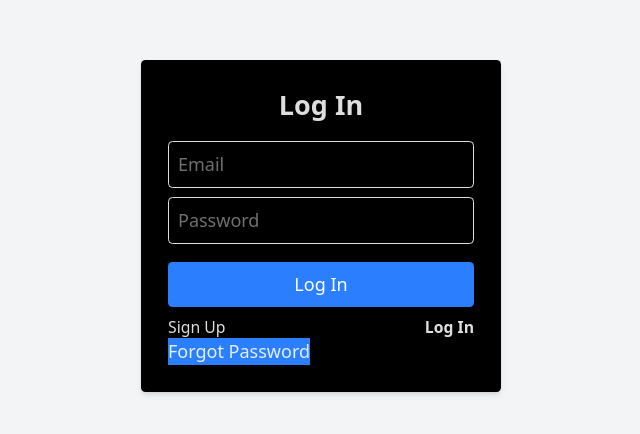
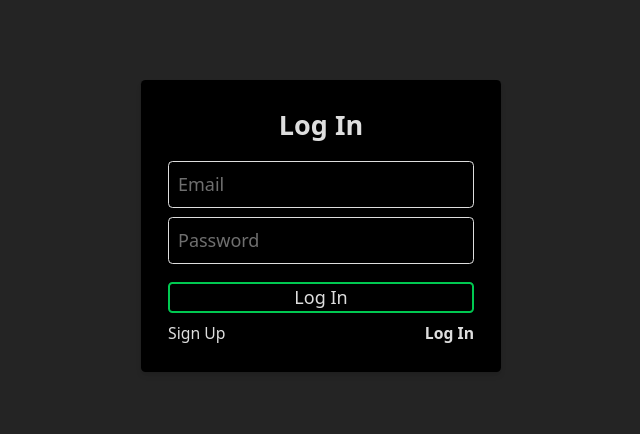
Before and after one commit to nicolaschen2293/expenseTracker, a React (Vite) app in the folder app/: page / in a window 1280 px wide. Shown: the part 174-608 px from the top of the page, without its empty margins (319-959 px from the left). Built offline with nearby package versions, Linux system fonts and the light colour scheme.

Commit message:
fix: removed vercel.json and forgot password feature as it was causing too much problem on both development and production environment.

```diff
--- a/app/src/pages/LandingPage.jsx
+++ b/app/src/pages/LandingPage.jsx
@@ -45,24 +45,8 @@
     }
   };
 
-  // Send Email to User to Reset their Password
-  const handleForgotPassword = async () => {
-    const redirectURL = import.meta.env.VITE_REDIRECT_URL;
-    console.log("redirecting to: ", redirectURL);
-    const { error } = await supabase.auth.resetPasswordForEmail(email, {
-      // Development environment
-      redirectTo: redirectURL,
-    });
-
-    if (error) {
-      setErrorMsg(`Error: ${error.message}`);
-    } else {
-      setErrorMsg('Password reset email sent. Check your inbox.');
-    }
-  }
-
   return (
-    <div className="flex flex-col items-center justify-center min-h-screen bg-gray-100">
+    <div className="flex flex-col items-center justify-center min-h-screen bg-[#242424]">
       <div className="bg-black p-6 rounded shadow-md w-80">
         <h1 className="text-2xl font-bold mb-4 text-center">{action}</h1>
 
@@ -86,7 +70,7 @@
         {errorMsg && <div className="text-red-500 mb-2 text-sm">{errorMsg}</div>}
 
         <button
-          className="w-full bg-blue-500 text-white p-2 rounded hover:bg-blue-600 mb-2"
+          className="w-full rounded mb-2 border-green-500 border-solid border-2 hover:bg-green-500 hover:border-white cursor-pointer"
           onClick={handleSubmit}
         >
           {action}
@@ -109,8 +93,8 @@
           </button>
         </div>
 
-        {/* <button className='bg-red-500' onClick={handleLogOut}>Log Out</button> */}
-        <button className="bg-blue-500" onClick={handleForgotPassword}>Forgot Password</button>
+        {/* Removed as it was causing too much problems */}
+        {/* <button className="bg-blue-500" onClick={handleForgotPassword}>Forgot Password</button> */}
       </div>
     </div>
   );
```
Also changed, not shown: app/vercel.json (deleted).
